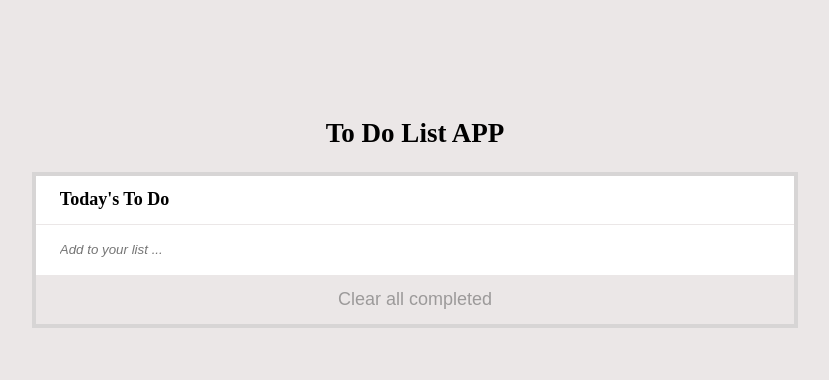
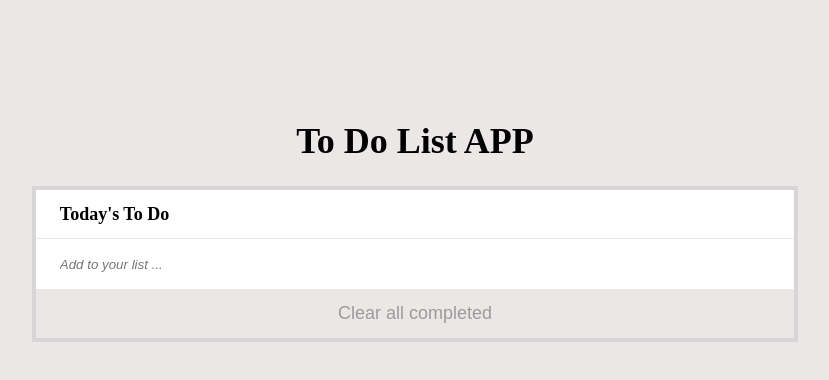
Before and after one commit to AxelSoler/To-Do-List-Review, a website built with webpack: page src/index.html in a window 1280 px wide. Shown: the whole page, without its empty margins (225-1054 px from the left). Built offline with nearby package versions, Linux system fonts and the light colour scheme.

Commit message:
h1 and h2 tags

```diff
--- a/src/index.html
+++ b/src/index.html
@@ -8,7 +8,7 @@
 </head>
 <body>
     <div id="list">
-      <h2>To Do List APP</h2>
+      <h1>To Do List APP</h1>
     </div>
 </body>
 </html>
--- a/src/index.js
+++ b/src/index.js
@@ -11,7 +11,7 @@ const list = document.getElementById('list');
 const container = document.createElement('div');
 container.classList.add('container');
 list.appendChild(container);
-const title = document.createElement('h1');
+const title = document.createElement('h2');
 title.innerHTML = "Today's To Do";
 const ulList = document.createElement('ul');
 container.appendChild(title);
--- a/src/style.css
+++ b/src/style.css
@@ -18,7 +18,7 @@ body {
   border: 4px solid rgb(215, 213, 213);
 }
 
-h1 {
+h2 {
   font-size: 18px;
   border-bottom: 1px solid rgb(235, 231, 231);
   height: 48px;
```
